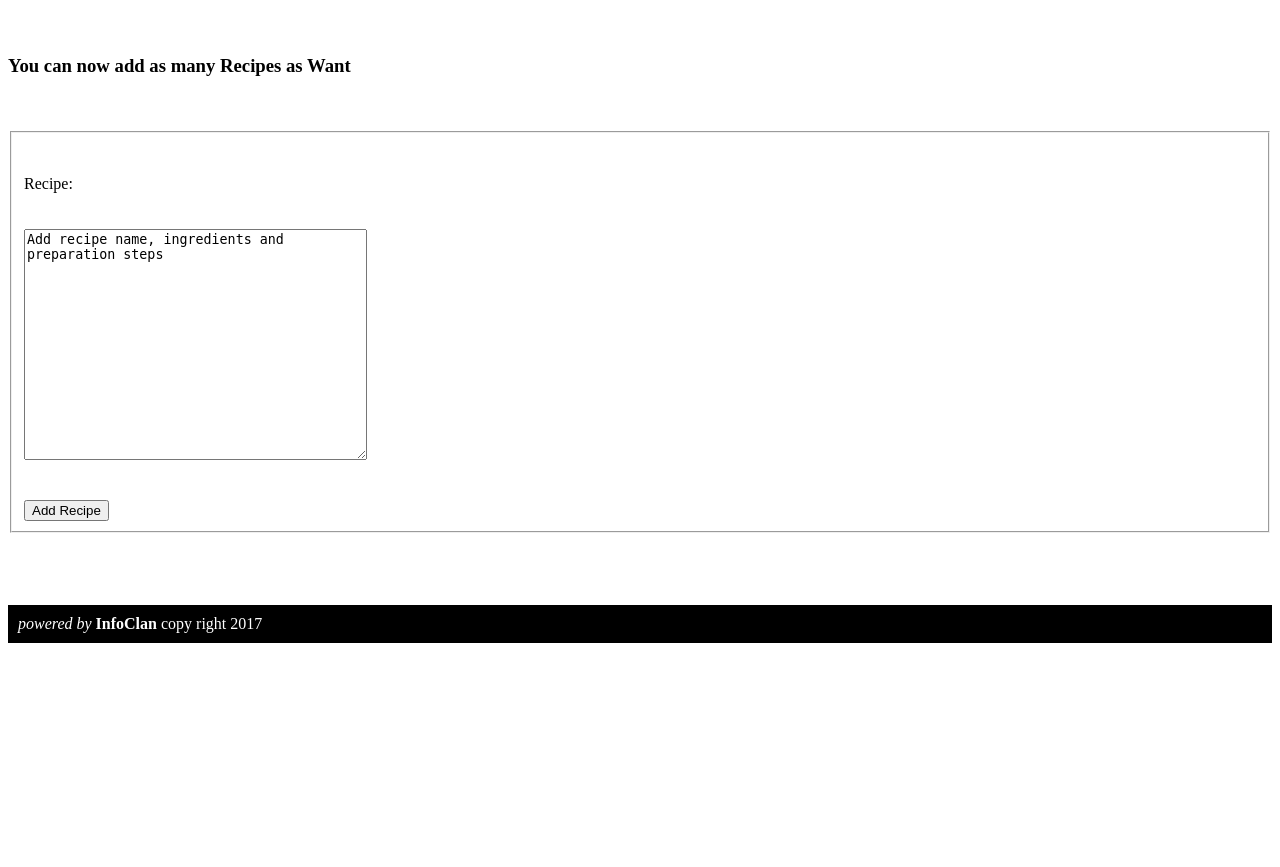
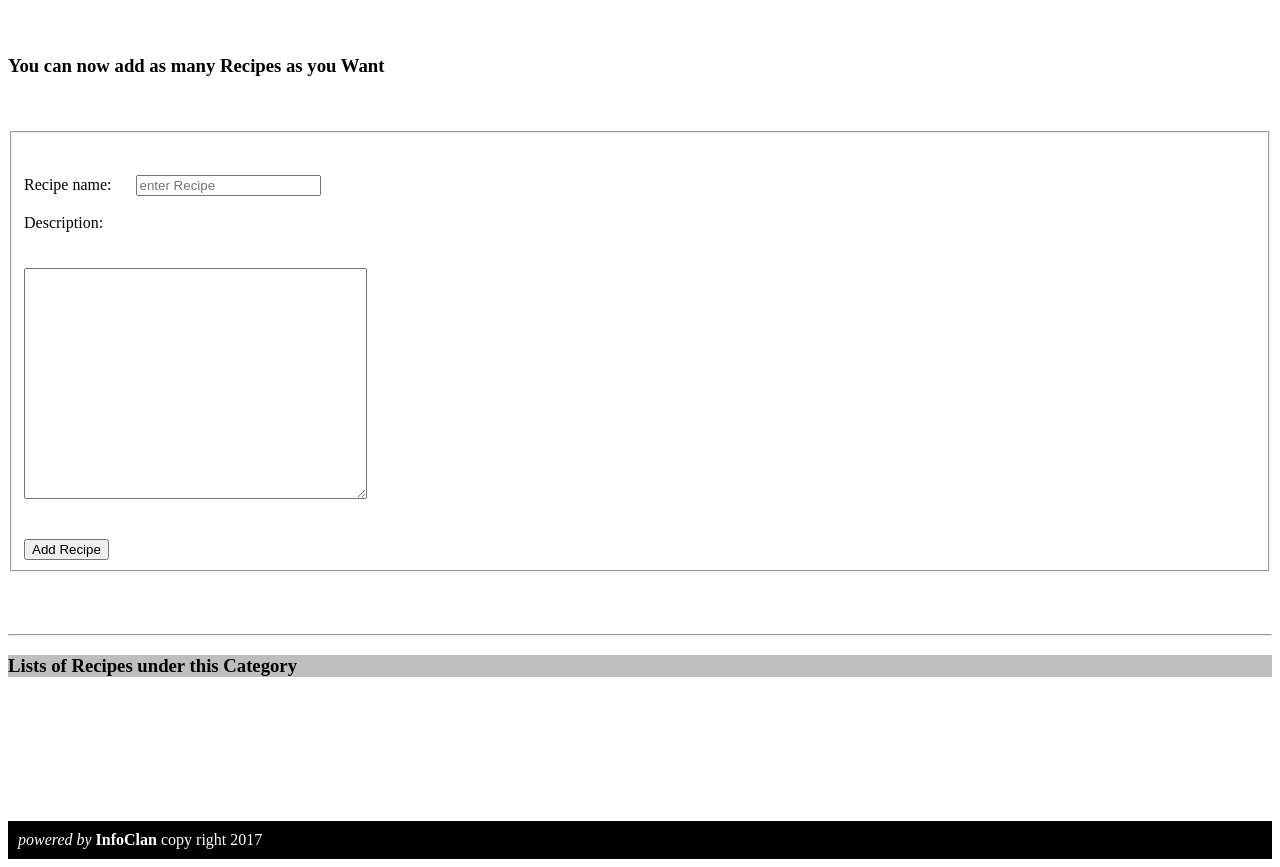
Before and after one commit to harrietbobi/yummyrecipe, a Flask app: template templates/recipes.html in a window 1280 px wide. Shown: the part 146-1013 px from the top of the page. Before the commit the page ends 789 px from the top, so only its background shows below. Run offline with Flask 2, Linux system fonts and the light colour scheme; the template is opened without the code that fills it, so the values that code supplies are empty.

Commit message:
created recipes template

```diff
--- a/templates/recipes.html
+++ b/templates/recipes.html
@@ -50,8 +50,8 @@ footer {
 </div>
 <div class = "div2">
         <a href= "{{url_for('main')}}">Home</a>
-        <a href="{{url_for('addcategory')}}">Category</a>
-        <a class="active" href="{{url_for('addrecipes')}}">Recipes</a>
+        <a href="{{url_for('category')}}">Category</a>
+        <a class="active" href="/view_recipes/{{cat}}">Recipes</a>
         <a href="homePage.html">Sign Out</a>
 
 </div>
@@ -59,21 +59,42 @@ footer {
 <br>
 <br>
 
-<h3> You can now add as many Recipes as Want </h3>
+<h3> You can now add as many Recipes as you Want </h3>
 <br>
 <br>
 
-<form action="/action_page.php">
+<form method = "POST" action= "{{url_for('add_recipe')}}" >
   <fieldset>
  <br>
  <br>
-
-  Recipe:<br><br> <br>  <textarea name="message" rows="15" cols="40" required>
-Add recipe name, ingredients and preparation steps
+ Recipe name:&nbsp &nbsp &nbsp <input type="text" name="title" placeholder="enter Recipe" required><br><br>
+ Description:<br><br> <br>  <textarea name="description" placeholder= "Add recipe ingredients and preparation steps" rows="15" cols="40" required>
     </textarea> <br><br><br>
         <input type="submit" value="Add Recipe">
     </fieldset>
 </form>
+<br>
+<br>
+<br>
+<hr>
+<h3 style = "background-color:rgb(190, 190, 190);" >Lists of Recipes under this Category</h3>
+<br>
+<br>
+<br>
+<div style="background-color:#ffa31a">
+{% for name, recipe in recipes.items() %}
+<ul>
+   <li>
+<h3>Recipe Name:  {{recipe.recipe_title}} </h3>
+<h3>Descriptions:</h3>   {{name}} <br><br>
+  <input type="submit" value="Update Recipe"> &nbsp &nbsp &nbsp
+  <input type="submit" value="Delete Recipe">
+
+</h3>
+</li>
+</ul>
+{% endfor %}
+</div>
 <br>
 <br>
 <br>
```
